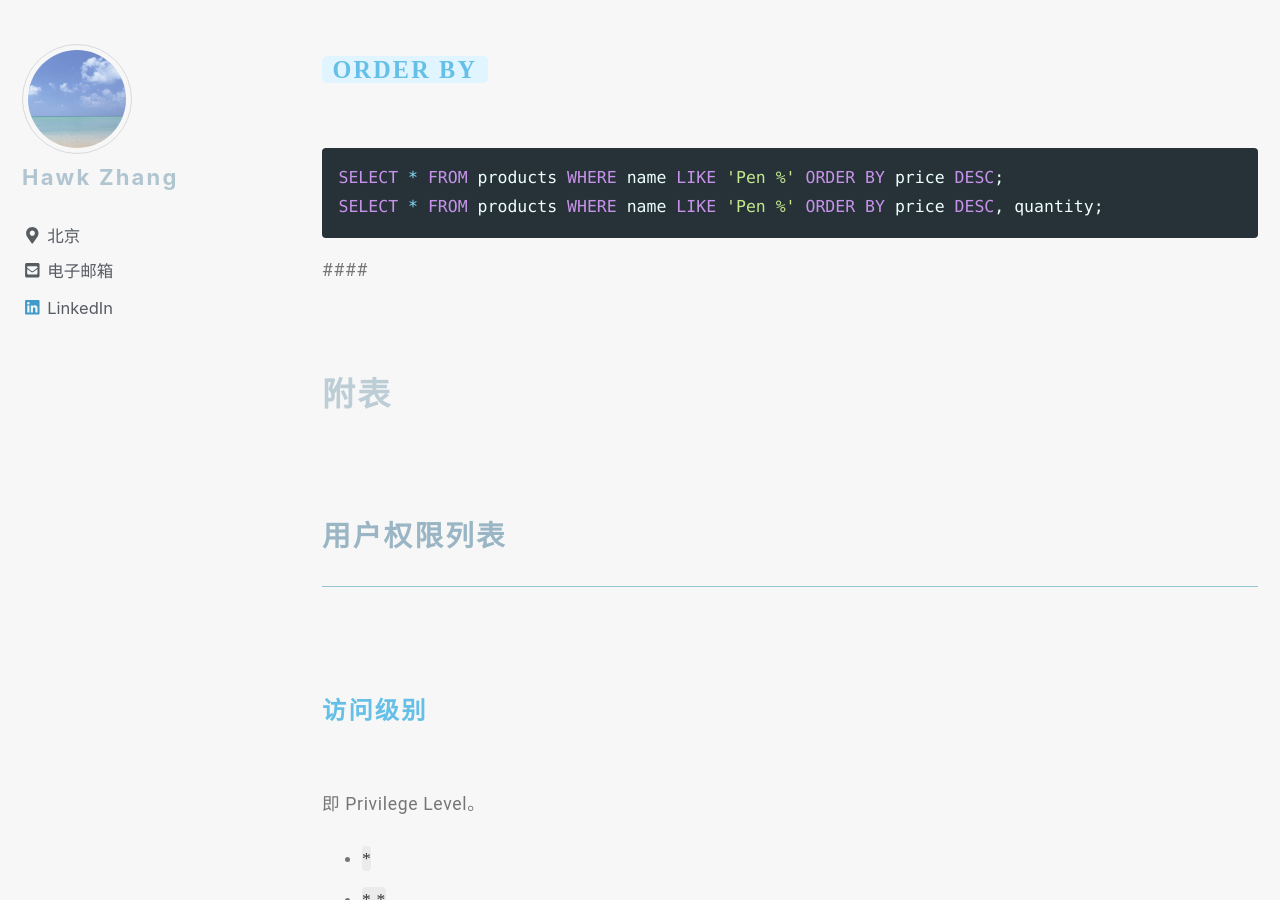
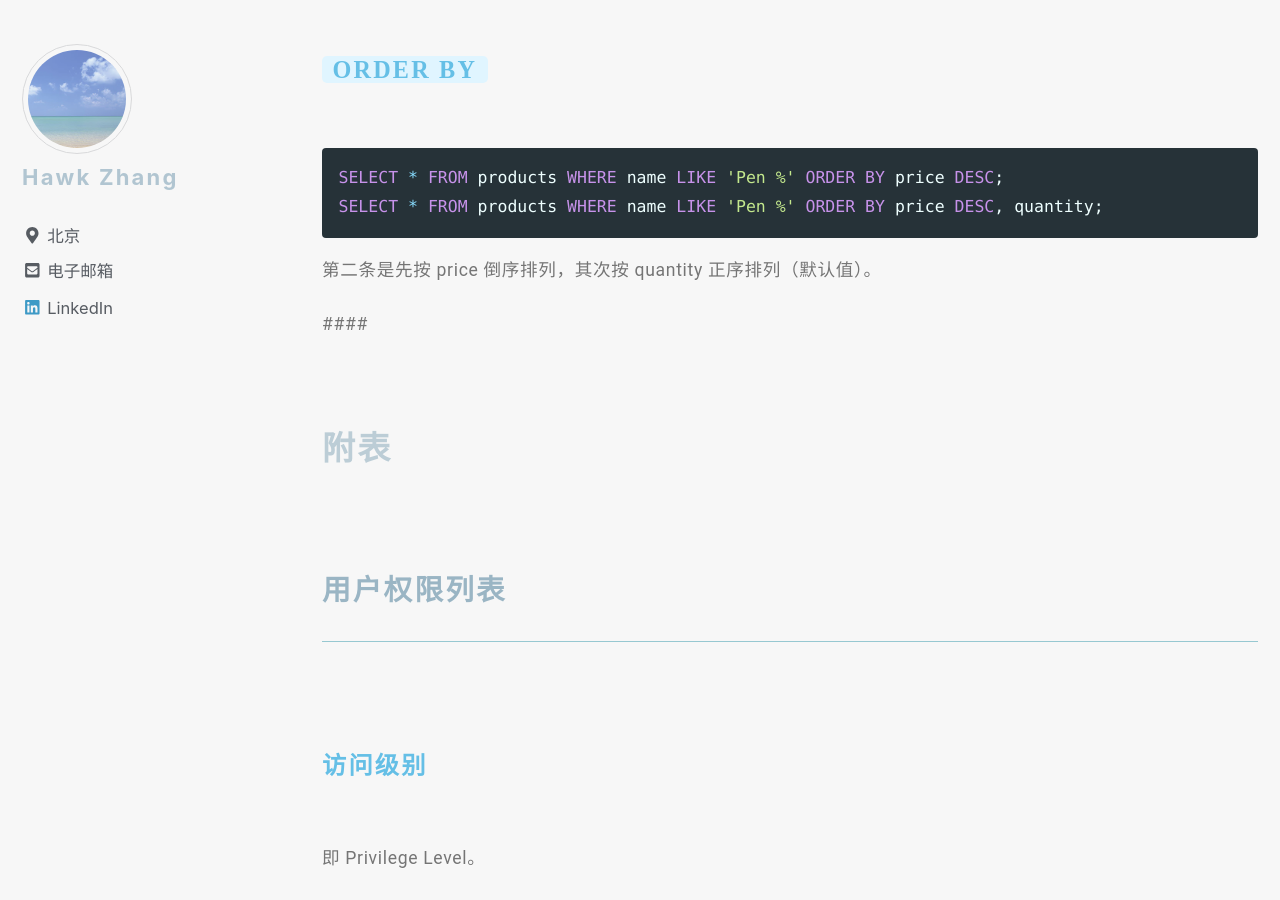
Before and after one commit to narru888/linotes_note, a Jekyll site: the page built from _posts/mysql/2016-04-02-statements.md, in a window 1280 px wide and 900 px high, scrolled down 13299 px. Built offline with Jekyll 4.4.1, drawn with Linux system fonts in a browser that asks for light colours; nearby versions of some CDN libraries; a script that is not in the unit is left out.

Commit message:
update on 2018-10-13 21:13:01 CST

````diff
--- a/_posts/mysql/2016-04-02-statements.md
+++ b/_posts/mysql/2016-04-02-statements.md
@@ -547,6 +547,7 @@
 SELECT * FROM products WHERE name LIKE 'Pen %' ORDER BY price DESC, quantity;
 ```
 
+第二条是先按 price 倒序排列，其次按 quantity 正序排列（默认值）。
 
 
 
````
